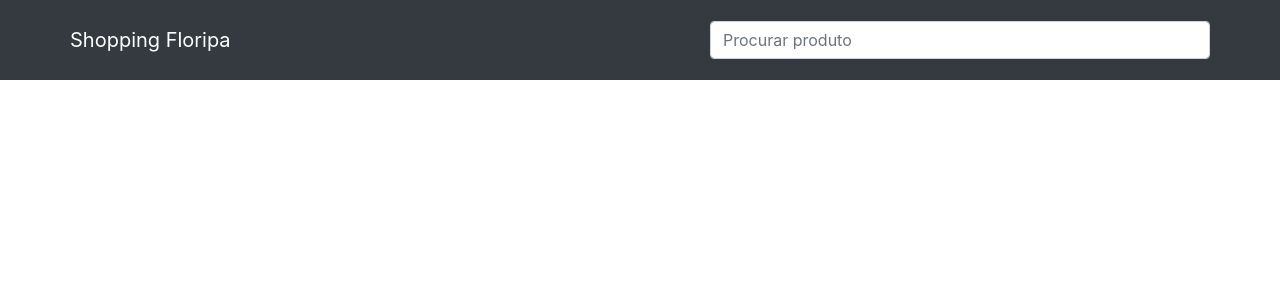
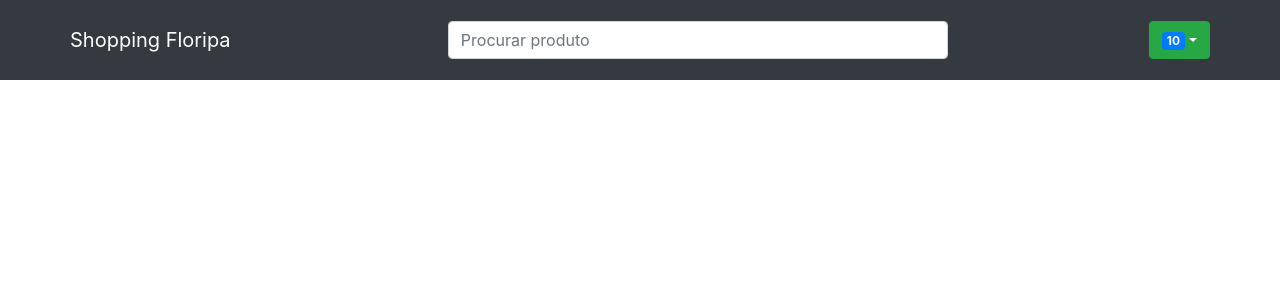
Before and after one commit to GIJOSC/e-commerce-with-useReducer, a React (Create React App) app: page / in a window 1280 px wide. Shown: the top 300 px of the page. Built offline with nearby package versions, Linux system fonts and the light colour scheme.

Commit message:
feat/ add react icons and Dropdown to navbar

```diff
--- a/package.json
+++ b/package.json
@@ -10,6 +10,7 @@
     "react": "^18.2.0",
     "react-bootstrap": "^2.8.0",
     "react-dom": "^18.2.0",
+    "react-icons": "^4.10.1",
     "react-scripts": "5.0.1",
     "web-vitals": "^2.1.4"
   },
--- a/src/components/Header.js
+++ b/src/components/Header.js
@@ -1,5 +1,13 @@
 import React from "react";
-import { Container, FormControl, Navbar } from "react-bootstrap";
+import {
+  Container,
+  Dropdown,
+  FormControl,
+  Navbar,
+  Nav,
+  Badge,
+} from "react-bootstrap";
+//import { FaShoppingCart } from "react-icons/fa";
 
 const Header = () => {
   return (
@@ -10,11 +18,19 @@ const Header = () => {
         </Navbar.Brand>
         <Navbar.Text className="search">
           <FormControl
-          style={{ width: 500 }}
-          placeholder="Procurar produto"
-          className="m-auto"
+            style={{ width: 500 }}
+            placeholder="Procurar produto"
+            className="m-auto"
           />
         </Navbar.Text>
+        <Nav>
+          <Dropdown alignRight>
+            <Dropdown.Toggle variant="success">
+              {/* <FaShoppingCart color="white" fontSize="25px"/> */}
+              <Badge>{10}</Badge>
+            </Dropdown.Toggle>
+          </Dropdown>
+        </Nav>
       </Container>
     </Navbar>
   );
```
Also changed, not shown: 1 other file (tests, documents, lock files or other folders).
